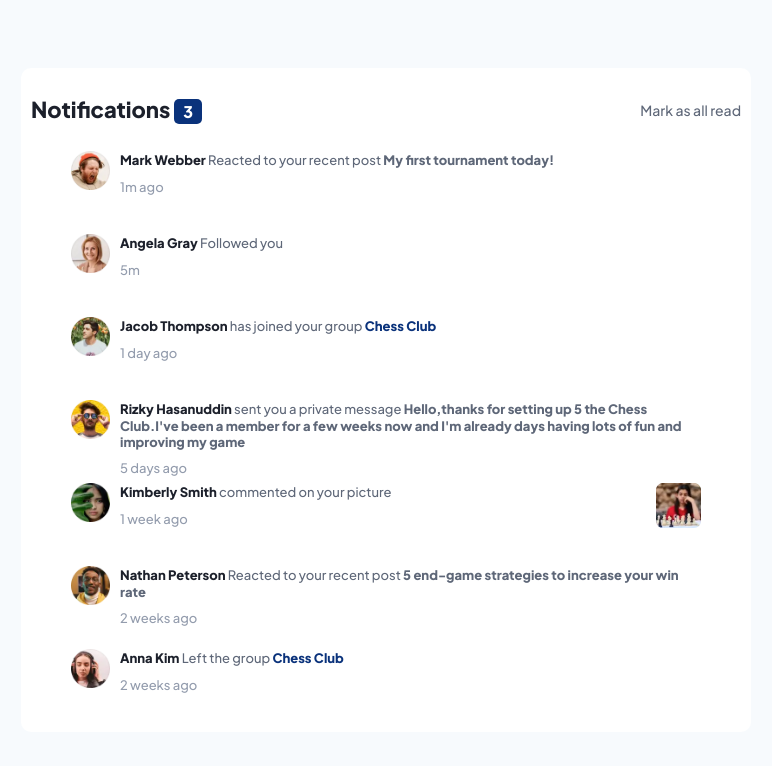
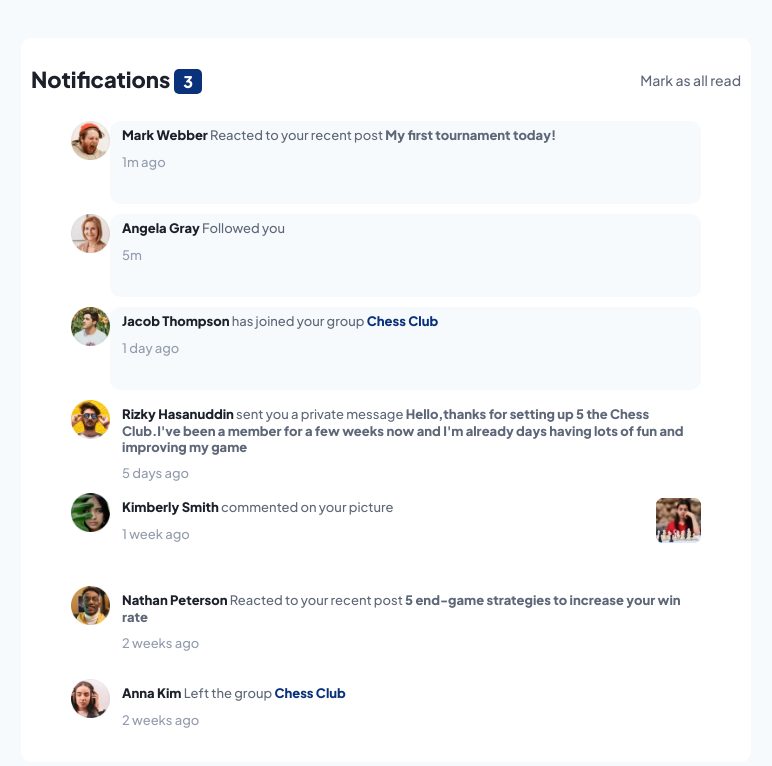
Before and after one commit to aniabaishvili/Notifications-page, a React (Vite) app: page / in a window 1280 px wide. Shown: the top 766 px of the page, without its empty margins (254-1026 px from the left). Built offline with nearby package versions, Linux system fonts and the light colour scheme.

Commit message:
add styles

```diff
--- a/src/App.css
+++ b/src/App.css
@@ -8,7 +8,11 @@ img{
     width:39px;
     height:39px;
 }
-
+.notif-div{
+    row-gap: 10px;
+    display: flex;
+    flex-direction: column;
+}
 .notif-div div{
     width:343px;
     height: 83px;
@@ -16,7 +20,8 @@ img{
     margin: auto;
 }
 .notif-text{
-    padding-left: 10px;
+    padding-left: 12px;
+    padding-top: 5px;
     margin: 0;
 }
 p{
--- a/src/App.jsx
+++ b/src/App.jsx
@@ -10,12 +10,12 @@ function App() {
   return (
    <div className='container'>
     <Header/>
-    <div className='notif-div'>
+    <div className="notif-div">
       {userData.map((item) => {
         return(
           <div>
           <img id="image"src={`./assets/avatar-${item.author.replace(" ", "-").toLocaleLowerCase()}.webp`}/>
-          <div>
+          <div style={item.read ? {} : read.read}>
           <p className='notif-text'>
             <span id="author">{item.author}</span>
             {" "}
@@ -57,5 +57,12 @@ const styles ={
   }
 }
 
+const read = {
+  read:{
+    backgroundColor:"#F7FAFD",
+    borderRadius:"10px",
+  }
+}
+
 
 export default App
```
